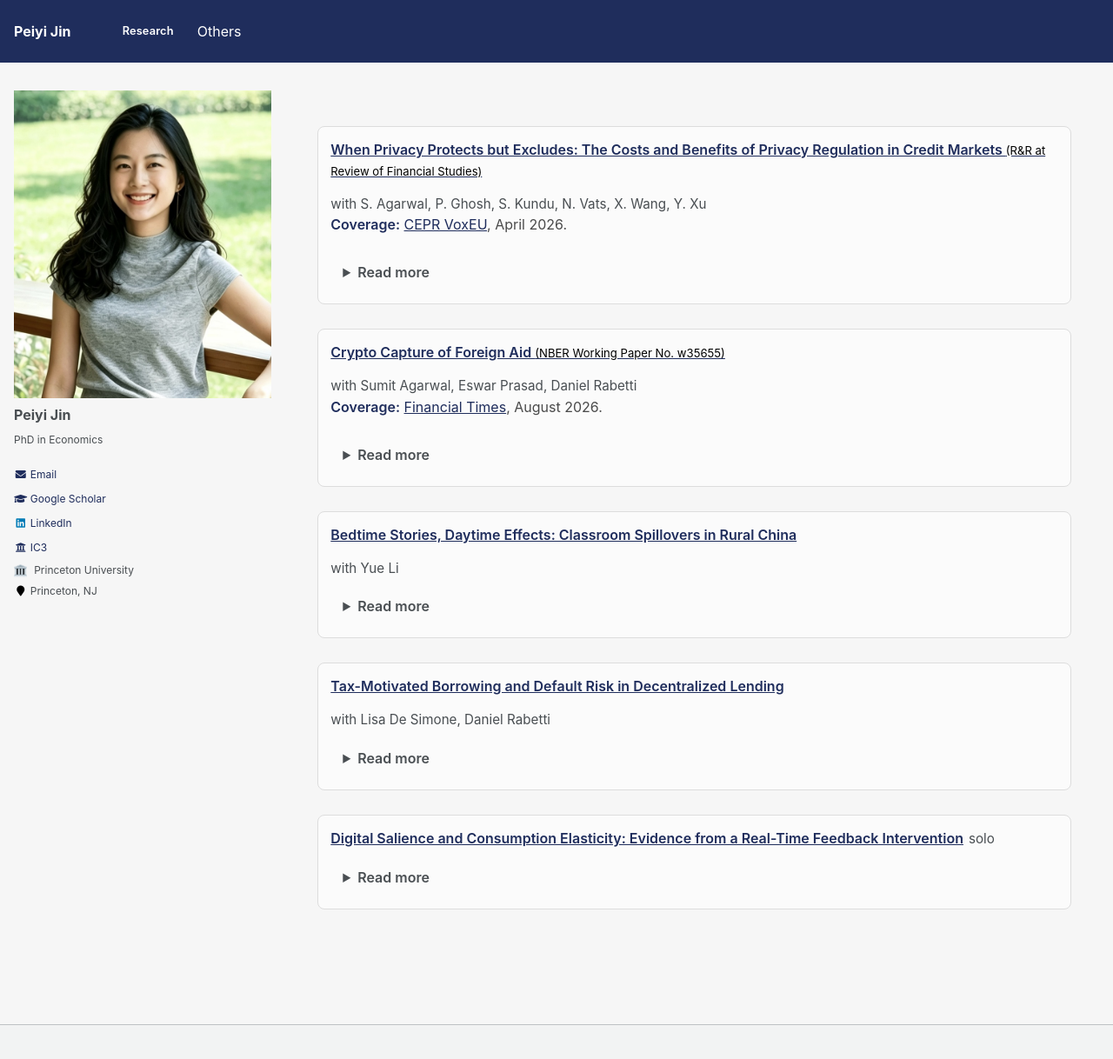
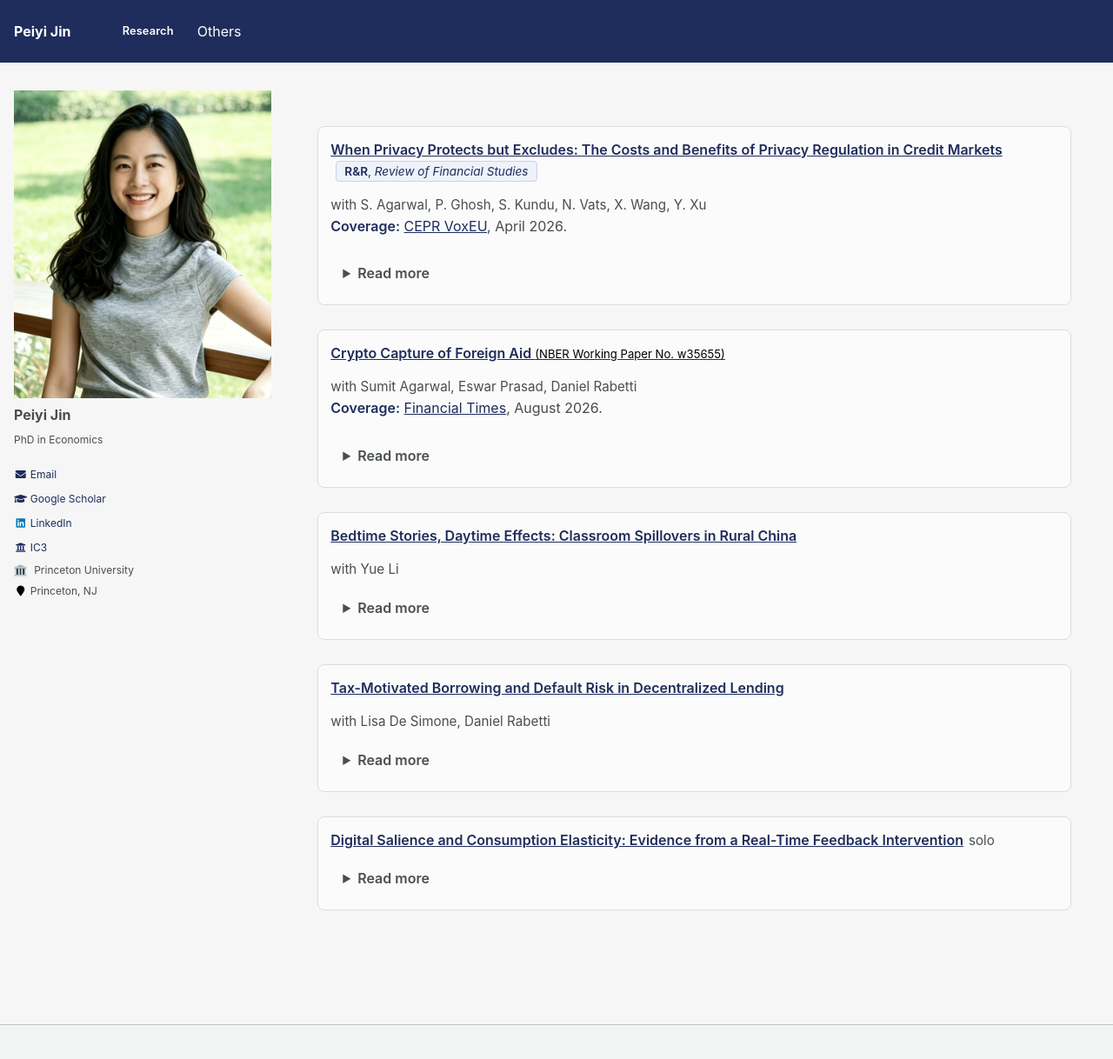
Before and after one commit to peiyi-jin/peiyi-jin.github.io, a Jekyll site: the page built from _pages/research.md, in a window 1280 px wide and 1243 px high. Shown: the top 1218 px of the window at 87% size. Built offline with Jekyll 4.4.1, drawn with Linux system fonts in a browser that asks for light colours; part of the change alters nothing that is shown.

Commit message:
Research: make RFS R&R status a subtle badge
Co-Authored-By: Claude Opus 5.5 <noreply@anthropic.com>
Claude-Session: https://claude.ai/code/session_01NtkBjdMKGrWzowrY5nxW6k

```diff
--- a/_pages/research.md
+++ b/_pages/research.md
@@ -35,6 +35,24 @@ author_profile: true
     color: #000;
     font-size: 0.82em;
     font-weight: 400;
+  }
+
+  .paper-status-highlight {
+    display: inline-block;
+    margin-left: 6px;
+    padding: 1px 9px;
+    border: 1px solid #C9D2E6;
+    border-radius: 4px;
+    background: #EEF2F9;
+    color: #1F2D5C;
+    font-size: 0.85em;
+    font-weight: 400;
+    line-height: 1.5;
+    white-space: nowrap;
+  }
+
+  .paper-status-highlight strong {
+    font-weight: 600;
   }
 
   .paper-coauthors {
@@ -169,9 +187,10 @@ author_profile: true
 
 <div class="paper-item">
   <div class="row">
-    <a href="https://papers.ssrn.com/sol3/papers.cfm?abstract_id=6435099" target="_blank" rel="noopener noreferrer" class="paper-title">
-      When Privacy Protects but Excludes: The Costs and Benefits of Privacy Regulation in Credit Markets <span class="paper-status">(R&amp;R at Review of Financial Studies)</span>
-    </a>
+    <span class="paper-title-wrap">
+      <a href="https://papers.ssrn.com/sol3/papers.cfm?abstract_id=6435099" target="_blank" rel="noopener noreferrer" class="paper-title">When Privacy Protects but Excludes: The Costs and Benefits of Privacy Regulation in Credit Markets</a>
+      <span class="paper-status-highlight"><strong>R&amp;R</strong>, <em>Review of Financial Studies</em></span>
+    </span>
     <span class="paper-coauthors">
       with S. Agarwal, P. Ghosh, S. Kundu, N. Vats, X. Wang, Y. Xu
     </span>
```
